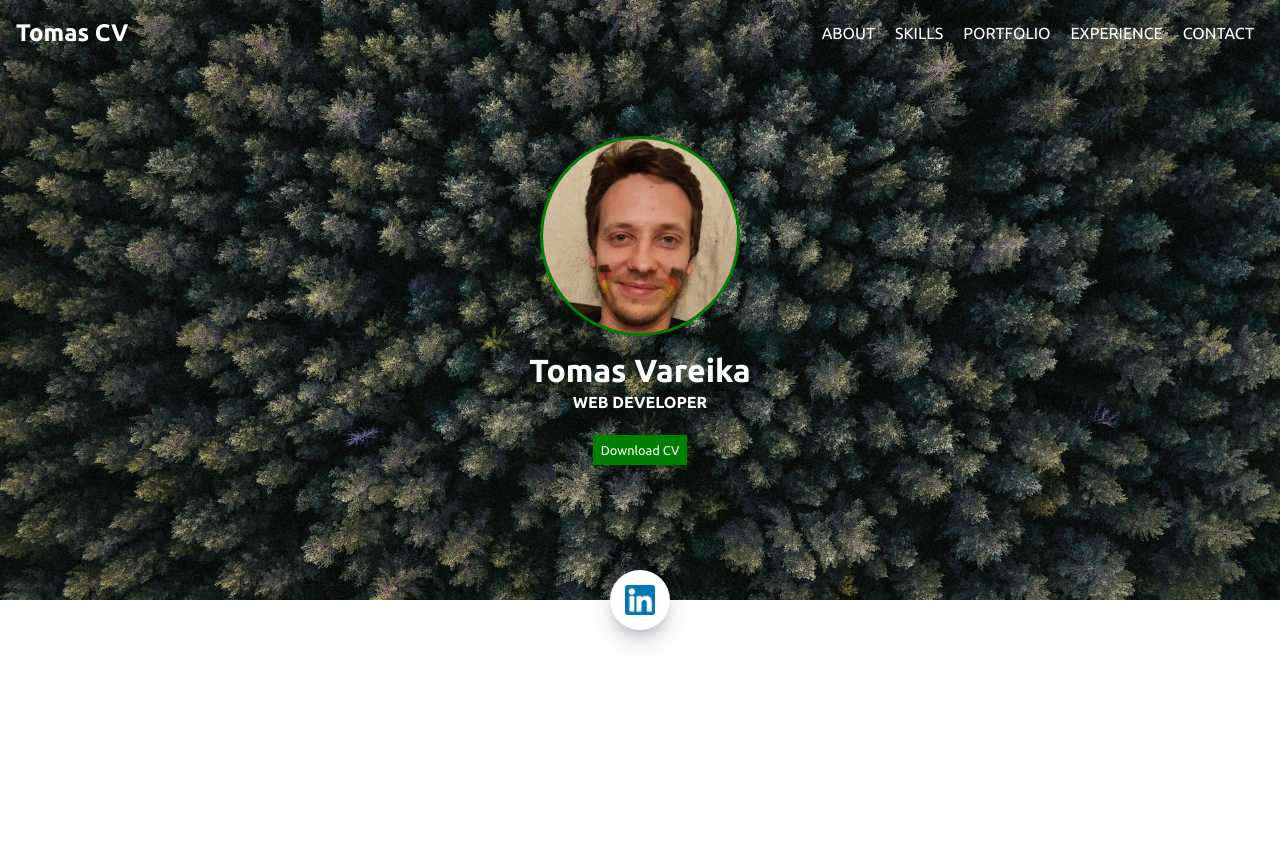
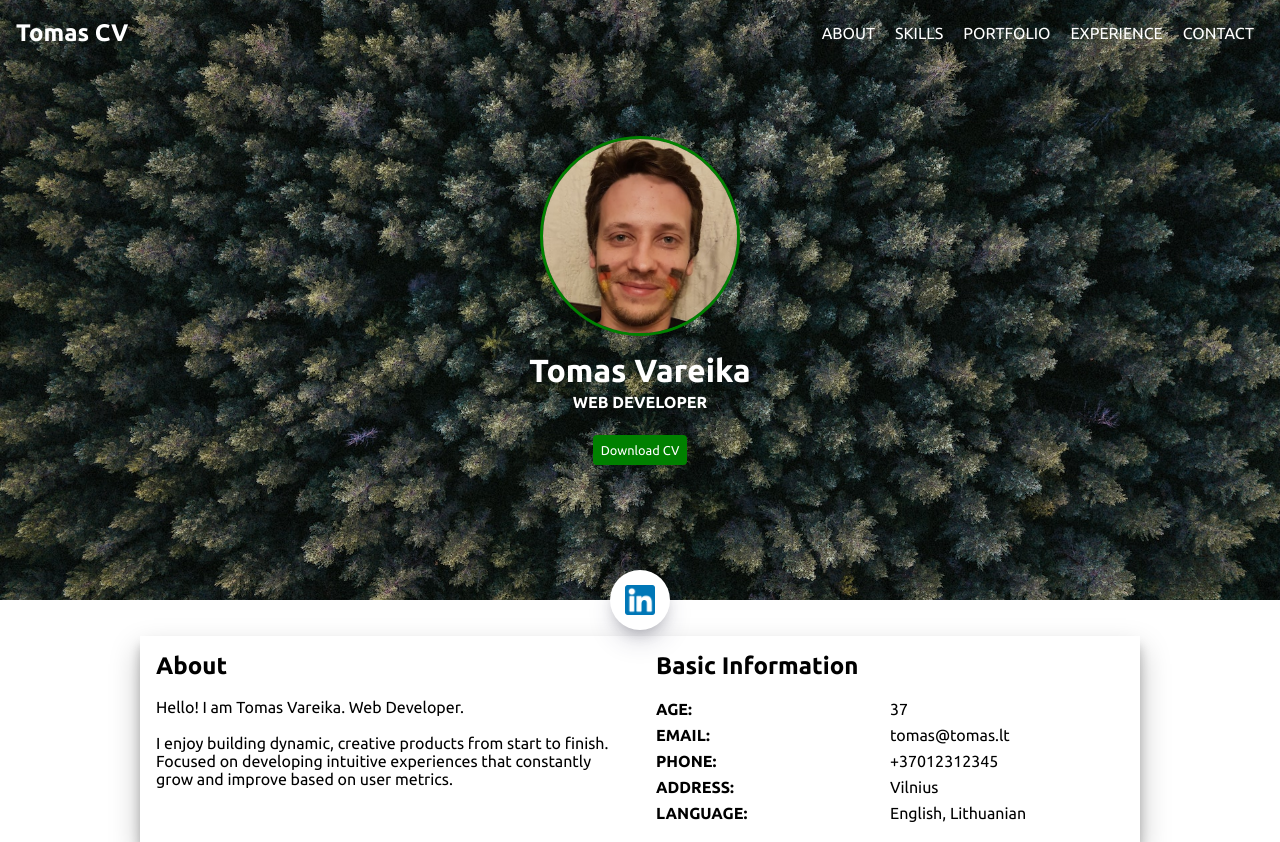
Before and after one commit to vartomas/idp, a website: page CV/index.html in a window 1280 px wide. Before the commit the page ends 800 px from the top, so only its background shows below. Drawn offline with Linux system fonts and the light colour scheme.

Commit message:
about section

```diff
--- a/CV/index.html
+++ b/CV/index.html
@@ -22,9 +22,9 @@
       <nav class="mobile-nav">
         <input id="mobile-menu-toggler" type="checkbox" />
         <label for="mobile-menu-toggler">
-          <img src="assets/bars.svg" alt="mobile meniu icon" />
+          <img class="bars" src="assets/bars.svg" alt="mobile meniu icon" />
           <ul class="mobile-ul">
-            <li>ABOUT</li>
+            <li><a href="#about">ABOUT</a></li>
             <li>-</li>
             <li>SKILLS</li>
             <li>-</li>
@@ -38,7 +38,7 @@
       </nav>
     </header>
 
-    <section class="hero">
+    <section id="hero">
       <img src="assets/tomas.jpg" alt="my photo" class="photo" />
       <h2 class="hero-header">Tomas Vareika</h2>
       <h3 class="hero-subheader">WEB DEVELOPER</h3>
@@ -49,5 +49,41 @@
         <img src="assets/linkedin.png" alt="linked in logo" />
       </a>
     </section>
+
+    <section id="about">
+      <article class="card about-card">
+        <div class="about-side">
+          <h2>About</h2>
+          <br />
+          <p>Hello! I am Tomas Vareika. Web Developer.</p>
+          <br />
+          <p>
+            I enjoy building dynamic, creative products from start to finish. Focused on developing intuitive experiences that constantly
+            grow and improve based on user metrics.
+          </p>
+        </div>
+        <div class="basic-information-side">
+          <h2>Basic Information</h2>
+          <div>
+            <ul>
+              <li><strong>AGE:</strong></li>
+              <li><strong>EMAIL:</strong></li>
+              <li><strong>PHONE:</strong></li>
+              <li><strong>ADDRESS:</strong></li>
+              <li><strong>LANGUAGE:</strong></li>
+            </ul>
+            <ul>
+              <li>37</li>
+              <li>tomas@tomas.lt</li>
+              <li>+37012312345</li>
+              <li>Vilnius</li>
+              <li>English, Lithuanian</li>
+            </ul>
+          </div>
+        </div>
+      </article>
+    </section>
+
+    <section id="skills"></section>
   </body>
 </html>
--- /dev/null
+++ b/CV/styles/about.css
@@ -0,0 +1,47 @@
+#about {
+  display: flex;
+  justify-content: center;
+  margin: 36px 16px 0 16px;
+}
+
+.about-card {
+  display: flex;
+  flex-direction: column;
+}
+
+.basic-information-side {
+  margin-top: 24px;
+}
+
+.basic-information-side > div {
+  margin-top: 16px;
+  width: 100%;
+  display: flex;
+}
+
+.basic-information-side ul {
+  list-style: none;
+  width: 50%;
+}
+
+.basic-information-side li {
+  padding-top: 4px;
+  padding-bottom: 4px;
+}
+
+@media only screen and (min-width: 800px) {
+  .about-card {
+    flex-direction: row;
+  }
+
+  .about-side {
+    width: 50%;
+    padding-right: 16px;
+  }
+
+  .basic-information-side {
+    margin-top: 0;
+    width: 50%;
+    padding-left: 16px;
+  }
+}
--- a/CV/styles/header.css
+++ b/CV/styles/header.css
@@ -23,7 +23,7 @@ img {
   display: none;
 }
 
-.mobile-nav > label {
+.bars {
   cursor: pointer;
 }
 
--- a/CV/styles/hero.css
+++ b/CV/styles/hero.css
@@ -1,4 +1,4 @@
-.hero {
+#hero {
   max-width: 100vw;
   height: 600px;
   background-image: url('../assets/bg.jpg');
@@ -38,6 +38,7 @@
   cursor: pointer;
   border: none;
   font-size: 0.8em;
+  border-radius: 4px;
   transition: background-color 0.2s ease-in-out;
 }
 
--- a/CV/styles/style.css
+++ b/CV/styles/style.css
@@ -1,6 +1,7 @@
 @import url('https://fonts.googleapis.com/css2?family=Ubuntu:ital,wght@0,300;0,400;0,500;0,700;1,300;1,400;1,500;1,700&display=swap');
 @import url('hero.css');
 @import url('header.css');
+@import url('about.css');
 
 * {
   margin: 0;
@@ -9,6 +10,21 @@
   font-family: 'Ubuntu', sans-serif;
 }
 
+html {
+  scroll-behavior: smooth;
+}
+
+a {
+  color: inherit;
+  text-decoration: none;
+}
+
 main {
   position: relative;
 }
+
+.card {
+  max-width: 1000px;
+  padding: 16px;
+  box-shadow: rgba(0, 0, 0, 0.25) 0px 14px 28px, rgba(0, 0, 0, 0.22) 0px 10px 10px;
+}
```
